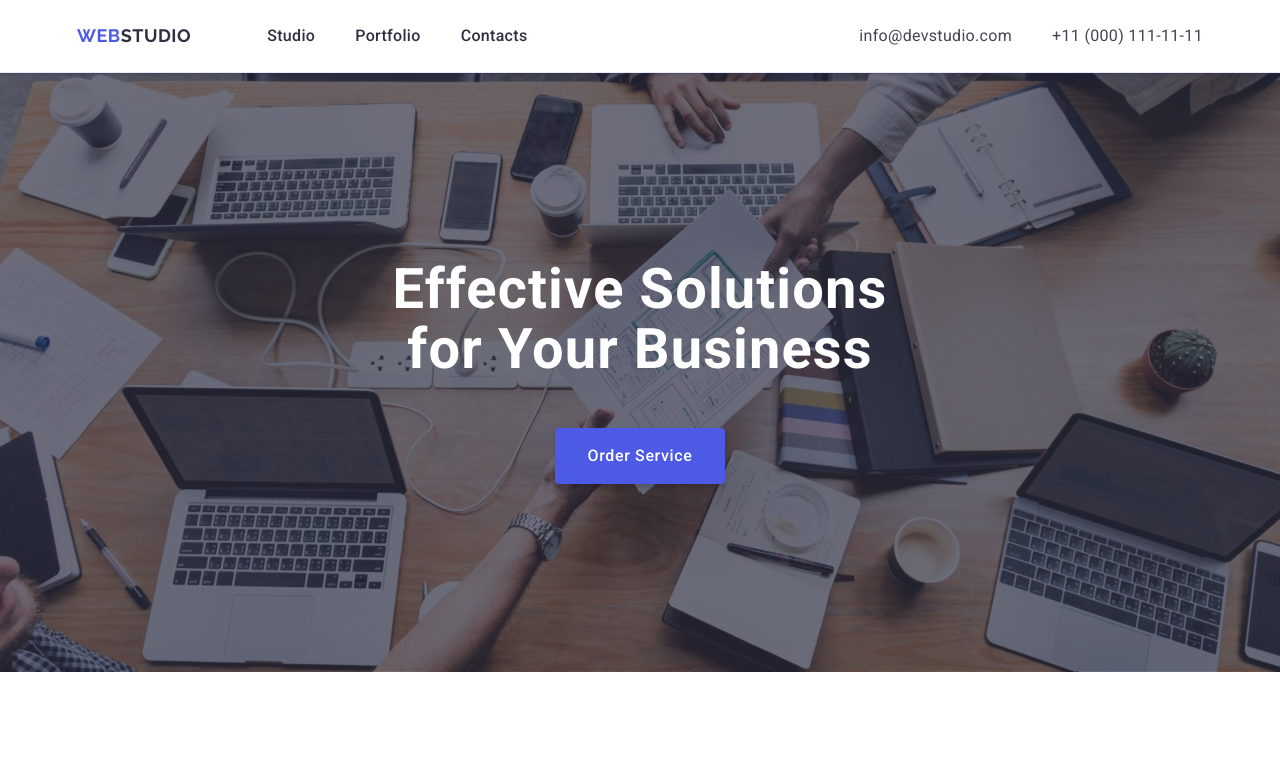
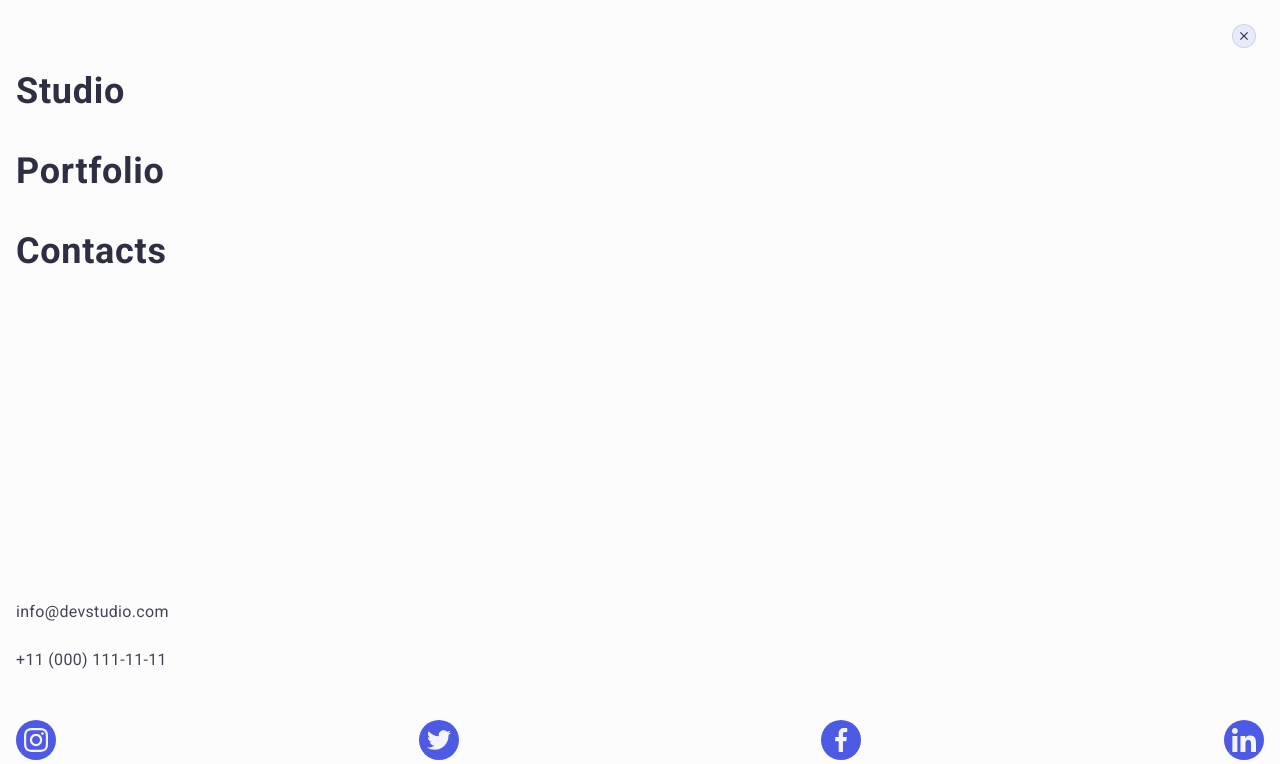
Before and after one commit to Maks-Palamar/goit-markup-hw-06, a plain HTML site: page index.html in a window 1280 px wide. Shown: the top 764 px of the page. Drawn offline with nearby package versions, Linux system fonts and the light colour scheme.

Commit message:
updmainmenu

```diff
--- a/css/styles.css
+++ b/css/styles.css
@@ -634,7 +634,7 @@ color: var(--WHITE, #FFF);
 
 /*-----------BACKDROP----------*/
 
-/*
+
 
 .backdrop {
     position: fixed;
@@ -656,15 +656,15 @@ color: var(--WHITE, #FFF);
 }
 
 .modal {
-    width: 408px;
-        min-height: 584px;
+    width: 288px;
+        min-height: 623px;
         border-radius: 4px;
         background: var(--DAIRY, #FCFCFC);
         position: absolute;
         left: 50%;
         top: 50%;
         transform: translate(-50%, -50%);
-        padding: 72px 24px 24px 24px;
+        padding: 72px 16px 24px 16px;
         box-shadow: 0px 1px 1px rgba(0, 0, 0, 0.14),
             0px 1px 3px rgba(0, 0, 0, 0.12),
             0px 2px 1px rgba(0, 0, 0, 0.2);
@@ -862,8 +862,130 @@ color: var(--WHITE, #FFF);
     fill: #F4F4FD;
     border: none;
 }
-*/
 
+
+/*------------------------------*/
+
+.mainmenu.is-open {
+    opacity: 1;
+    visibility: visible;
+    pointer-events: auto;
+}
+
+.mainmenu {
+    position: fixed;
+        top: 0;
+        left: 0;
+        width: 100%;
+        height: 100%;
+        opacity: 0;
+        visibility: hidden;
+        pointer-events: none;
+    background: var(--DAIRY, #FCFCFC);
+    padding: 72px 16px 40px 16px;
+    display: flex;
+    flex-direction: column;
+    justify-content: space-between;
+}
+
+.mainmenu-item {
+}
+
+.mainmenu-list {
+    display: flex;
+    gap: 40px;
+    flex-direction: column;
+    flex-grow: 1;
+}
+
+.mainmenu-link {
+    transition: color 250ms cubic-bezier(0.4, 0, 0.2, 1);
+    color: var(--NAVY-BLUE, #2E2F42);
+        font-family: Roboto;
+        font-size: 36px;
+        font-style: normal;
+        font-weight: 700;
+        line-height: 1.11;
+        /* 111.111% */
+        letter-spacing: 0.72px;
+        text-transform: capitalize;
+}
+
+.mainmenu-link:hover,
+.mainmenu-link:focus {
+    color: var(--OCEAN, #404bbf);
+}
+
+.mainmenu-socials {}
+
+.mainmenu-address {
+    font-style: normal;
+}
+
+
+.mainmenu-address-list {
+    display: flex;
+    gap: 24px;
+    flex-direction: column;
+    margin-bottom: 48px;
+}
+
+.mainmenu-address-list-item {}
+
+.mainmenu-address-list-link {
+    color: var(--SLATE, #434455);
+    font-size: 16px;
+    font-weight: 400;
+    line-height: 1.5;
+    letter-spacing: 0.02em;
+    transition: color 250ms cubic-bezier(0.4, 0, 0.2, 1);
+}
+
+.mainmenu-address-list-link:hover,
+.mainmenu-address-list-link:focus {
+    color: var(--OCEAN, #404bbf);}
+
+
+.mainmenu-soc-list {
+    display: flex;
+    gap: 16px;
+    justify-content: space-between;
+}
+
+.mainmenu-soc {
+
+    width: 40px;
+}
+
+.mainmenu-soc-link {
+    width: 100%;
+    height: 100%;
+    display: flex;
+    align-items: center;
+    justify-content: center;
+
+    height: 40px;
+    border-radius: 50%;
+    background: #4D5AE5;
+    flex-direction: row;
+    transition: background-color 250ms cubic-bezier(0.4, 0, 0.2, 1);
+
+
+
+}
+
+.mainmenu-soc-link:hover,
+.mainmenu-soc-link:focus,
+.mainmenu-soc-link:active {
+    background: #31d0aa;
+
+}
+
+
+
+.mainmenu-soc-icon {
+    fill: #F4F4FD;
+}
 
 
 @media screen and (min-width: 768px) {
@@ -973,17 +1095,15 @@ color: var(--WHITE, #FFF);
     color: var(--OCEAN, #404bbf);
 }
 
-
-
-
-
 .address {font-style: normal;}
 
 
 .address-list {
     display: flex;
-    gap: 40px;
+    gap: 12px;
     flex-direction: column;
+    padding-top: 16px;
+        padding-bottom: 16px;
 }
 
 .address-list-item {}
@@ -994,8 +1114,6 @@ color: var(--WHITE, #FFF);
         font-weight: 400;
         line-height: 1.5;
         letter-spacing: 0.02em;
-        padding-top: 24px;
-        padding-bottom: 24px;
         transition: color 250ms cubic-bezier(0.4, 0, 0.2, 1);
 }
 
@@ -1087,6 +1205,12 @@ color: var(--WHITE, #FFF);
         .footer-form {
         gap: 48px;
         }
+
+        .modal {
+        width: 408px;
+        min-height: 584px;
+        padding: 72px 24px 24px 24px;
+        }
 }
 
 @media screen and (min-width: 1158px) {
@@ -1172,10 +1296,6 @@ color: var(--WHITE, #FFF);
         margin-right: 120px;
         }
 
-
-
-
-
         .footer-form {
             flex-wrap: nowrap;
             justify-content: baseline;
@@ -1184,6 +1304,9 @@ color: var(--WHITE, #FFF);
 
         .address-list {
             flex-direction: unset;
+            padding-top: 24px;
+            padding-bottom: 24px;
+            gap: 40px;
         }
 
 }
--- a/index.html
+++ b/index.html
@@ -347,7 +347,7 @@
             </div>
         </div>
     </footer>
-    <!--<div class="backdrop is-open">
+    <div class="backdrop">
         <div class="modal">
                 <button type="button" class="modal-btn">
                         <svg class="modal-icon"  width="8" height="8">
@@ -399,6 +399,54 @@
                     <button type="submit" class="modal-form-btn">Send</button>
                 </form>
         </div>
-    </div> -->
+    </div>
+    <div class="mainmenu is-open">
+        <button type="button" class="modal-btn">
+            <svg class="modal-icon" width="8" height="8">
+                <use href="./images/icons.svg#icon-close-black-18dp-2-1"></use>
+            </svg>
+        </button>
+        <ul class="mainmenu-list">
+            <li class="mainmenu-item">
+                <a class="mainmenu-link current" href="./index.html">Studio</a>
+            </li>
+            <li class="mainmenu-item">
+                <a class="mainmenu-link current" href="#portfolio">Portfolio</a>
+            </li>
+            <li class="mainmenu-item">
+                <a class="mainmenu-link current" href="">Contacts</a>
+            </li>
+        </ul>
+        <div class="mainmenu-socials">
+            <address class="mainmenu-address">
+                <ul class="mainmenu-address-list">
+                    <li class="mainmenu-address-list-item"><a class="mainmenu-address-list-link"
+                            href="mailto:info@devstudio.com">info@devstudio.com</a></li>
+                    <li class="mainmenu-address-list-item"><a class="mainmenu-address-list-link" href="tel:+110001111111">+11 (000) 111-11-11</a></li>
+                </ul>
+            </address>
+            <ul class="mainmenu-soc-list">
+                <li class="mainmenu-soc">
+                    <a href="" class="mainmenu-soc-link"><svg width="24" height="24" class="mainmenu-soc-icon">
+                            <use href="./images/icons.svg#icon-instagram-2"></use>
+                        </svg></a>
+                </li>
+                <li class="mainmenu-soc">
+                    <a href="" class="mainmenu-soc-link"><svg width="24" height="24" class="mainmenu-soc-icon">
+                            <use href="./images/icons.svg#icon-twitter-1-1"></use>
+                        </svg></a>
+                </li>
+                <li class="mainmenu-soc">
+                    <a href="" class="mainmenu-soc-link"><svg width="24" height="24" class="mainmenu-soc-icon">
+                            <use href="./images/icons.svg#icon-facebook-1"></use>
+                        </svg></a>
+                <li class="mainmenu-soc">
+                    <a href="" class="mainmenu-soc-link"><svg width="24" height="24" class="mainmenu-soc-icon">
+                            <use href="./images/icons.svg#icon-linkedin-1"></use>
+                        </svg></a>
+                </li>
+            </ul>
+        </div>
+    </div>
 </body>
 </html>
```
